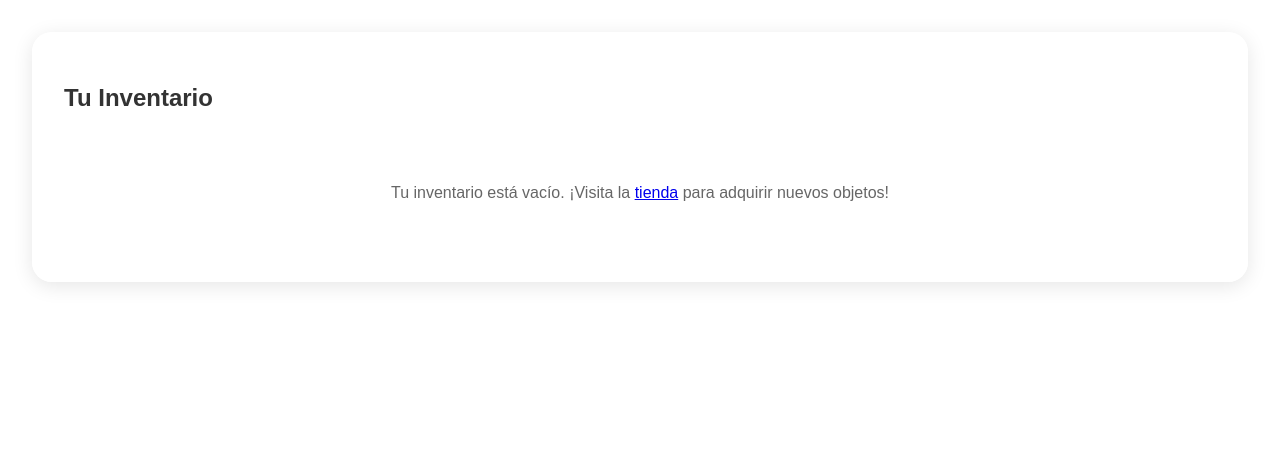
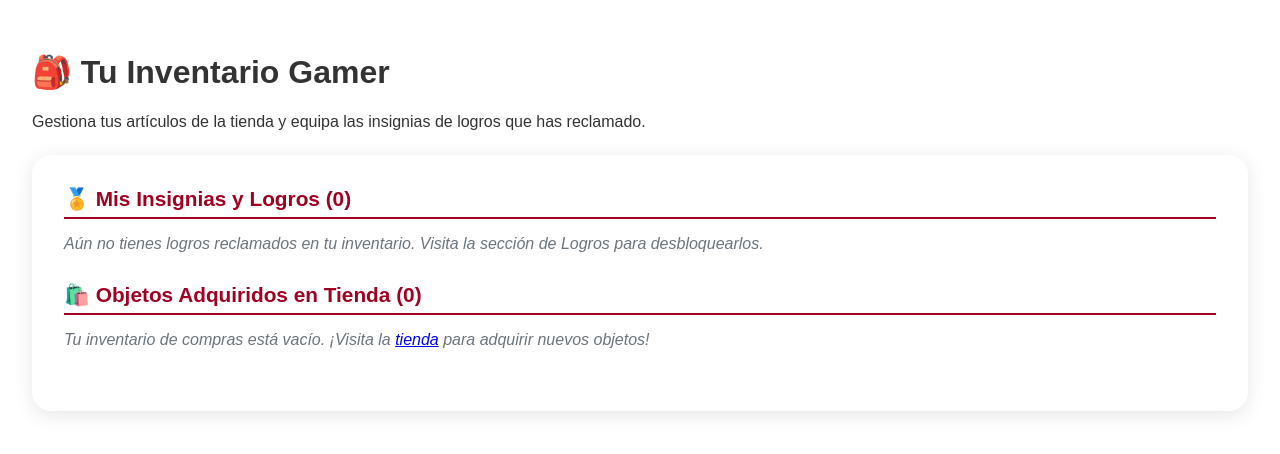
Before and after one commit to XYMAXIMUS/Tesis_grupo3.2, a Flask app: template templates/inventario.html in a window 1280 px wide. Shown: the part 199-653 px from the top of the page. Run offline with Flask 3, Linux system fonts and the light colour scheme; the template is opened without the code that fills it, so the values that code supplies are empty.

Commit message:
Enhance inventory page with styles and new sections
Added styles and sections for inventory management, including badges and purchased items.

```diff
--- a/templates/inventario.html
+++ b/templates/inventario.html
@@ -2,30 +2,107 @@
 {% block title %}Inventario - Gamificación UBE{% endblock %}
 
 {% block contenido %}
+<style>
+.seccion-bloque {
+    margin-bottom: 30px;
+}
+
+.titulo-seccion {
+    font-size: 1.3em;
+    font-weight: bold;
+    color: #a10020;
+    border-bottom: 2px solid #a10020;
+    padding-bottom: 6px;
+    margin-bottom: 15px;
+}
+
+.grid-items {
+    display: grid;
+    grid-template-columns: repeat(auto-fill, minmax(180px, 1fr));
+    gap: 15px;
+}
+
+.card-inv {
+    background: #ffffff;
+    border-radius: 12px;
+    padding: 15px;
+    text-align: center;
+    box-shadow: 0 4px 10px rgba(0,0,0,0.08);
+    display: flex;
+    flex-direction: column;
+    justify-content: space-between;
+}
+
+.card-inv.logro-item {
+    border: 2px solid #ffc107;
+    background: #fffdf5;
+}
+</style>
+
+<div class="bienvenida-box">
+    <h1>🎒 Tu Inventario Gamer</h1>
+    <p>Gestiona tus artículos de la tienda y equipa las insignias de logros que has reclamado.</p>
+</div>
+
 <div class="fondo-blur">
-  <h2>Tu Inventario</h2>
 
-  <div class="inventario-lista">
+    <div class="seccion-bloque">
+        <div class="titulo-seccion">🏅 Mis Insignias y Logros ({{ logros_desbloqueados|length }})</div>
+        {% if logros_desbloqueados %}
+            <div class="grid-items">
+                {% for logro in logros_desbloqueados %}
+                    <div class="card-inv logro-item">
+                        <img src="{{ url_for('static', filename='img/' + logro.imagen_url) }}" style="width: 75px; height: 75px; object-fit: contain; margin: 0 auto 10px auto;">
+                        <div style="font-weight: bold; font-size: 0.95em;">{{ logro.nombre }}</div>
+                        <div style="margin-top: 10px;">
+                            {% if estudiante.logro_equipado_id == logro.id %}
+                                <a href="{{ url_for('equipar_logro', logro_id=logro.id) }}" class="btn-comprar" style="background: #198754; font-size: 0.8em; padding: 6px; text-decoration: none; display: block;">
+                                    ⭐ Equipado
+                                </a>
+                            {% else %}
+                                <a href="{{ url_for('equipar_logro', logro_id=logro.id) }}" class="btn-comprar" style="background: #a10020; font-size: 0.8em; padding: 6px; text-decoration: none; display: block;">
+                                    Equipar Insignia
+                                </a>
+                            {% endif %}
+                        </div>
+                    </div>
+                {% endfor %}
+            </div>
+        {% else %}
+            <p style="color: #6c757d; font-style: italic;">Aún no tienes logros reclamados en tu inventario. Visita la sección de Logros para desbloquearlos.</p>
+        {% endif %}
+    </div>
+
+    <div class="seccion-bloque">
+        <div class="titulo-seccion">🛍️ Objetos Adquiridos en Tienda ({{ inventario|length }})</div>
+        {% if inventario %}
+            <div class="grid-items">
                 {% for item in inventario %}
-      <div class="objeto-inventario">
-        <img src="{{ url_for('static', filename='img/' + item.objeto.imagen_url) }}" alt="{{ item.objeto.nombre }}" class="objeto-imagen">
-        <div class="objeto-nombre">{{ item.objeto.nombre }}</div>
+                    <div class="card-inv">
+                        <img src="{{ url_for('static', filename='img/' + item.objeto.imagen_url) }}" style="width: 75px; height: 75px; object-fit: contain; margin: 0 auto 10px auto;">
+                        <div style="font-weight: bold; font-size: 0.95em;">{{ item.objeto.nombre }}</div>
 
                         {% set imagen_nombre = item.objeto.imagen_url.split('/')[-1] %}
                         {% set es_avatar_equipado = (item.objeto.tipo == 'avatar' and imagen_nombre == estudiante.avatar_personal) %}
                         {% set es_marco_equipado = (item.objeto.tipo == 'marco' and imagen_nombre == estudiante.marco_personal) %}
                         {% set es_fondo_equipado = (item.objeto.tipo == 'fondo' and imagen_nombre == estudiante.fondo_personal) %}
 
+                        <div style="margin-top: 10px;">
                             {% if es_avatar_equipado or es_marco_equipado or es_fondo_equipado %}
-          <div class="equipado">✓ Equipado</div>
+                                <span style="color: #198754; font-weight: bold; font-size: 0.85em;">✓ Equipado</span>
                             {% else %}
-          <a href="{{ url_for('equipar', tipo=item.objeto.tipo, obj_id=item.objeto.id) }}" class="btn-equipar">Equipar</a>
+                                <a href="{{ url_for('equipar', tipo=item.objeto.tipo, obj_id=item.objeto.id) }}" class="btn-comprar" style="font-size: 0.8em; padding: 6px; text-decoration: none; display: block;">
+                                    Equipar {{ item.objeto.tipo|capitalize }}
+                                </a>
                             {% endif %}
+                        </div>
+                    </div>
+                {% endfor %}
+            </div>
+        {% else %}
+            <p style="color: #6c757d; font-style: italic;">Tu inventario de compras está vacío. ¡Visita la <a href="{{ url_for('tienda') }}">tienda</a> para adquirir nuevos objetos!</p>
+        {% endif %}
+    </div>
 
 </div>
-    {% else %}
-      <p class="mensaje-vacio">Tu inventario está vacío. ¡Visita la <a href="{{ url_for('tienda') }}">tienda</a> para adquirir nuevos objetos!</p>
-    {% endfor %}
-  </div>
-</div>
 {% endblock %}
```
Lines whose indentation alone changed are shown as unchanged.
